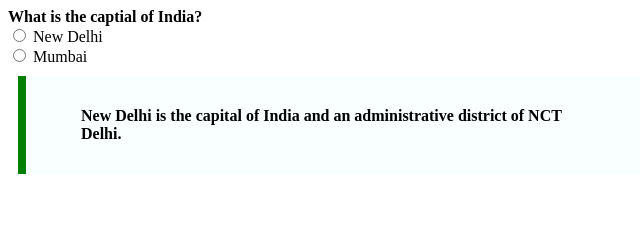
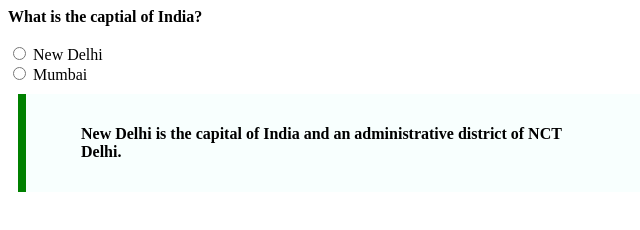
Before and after one commit to acciojob/trivia-Himanshu62727, a website: page main.html in a window 1280 px wide. Shown: the whole page, without its empty margins (0-640 px from the left). Drawn offline with Linux system fonts and the light colour scheme.

Commit message:
created a submission

```diff
--- a/main.html
+++ b/main.html
@@ -21,11 +21,11 @@
 
 	<form>
 		<label><b>What is the captial of India?</b></label>
-		<br>
-		<input type = "radio" value = "newdelhi" id = "newdelhi" name = "capital" required>
+		<br><br>
+		<input type = "radio" value = "newdelhi" name = "capital" required>
 		<label for = "newdelhi">New Delhi</label>
 		<br>
-		<input type = "radio" value = "mumbai" id = "mumbai" name = "capital" required>
+		<input type = "radio" value = "mumbai" name = "capital" required>
 		<label for = "mumbai">Mumbai</label>
 	</form>
 
```
